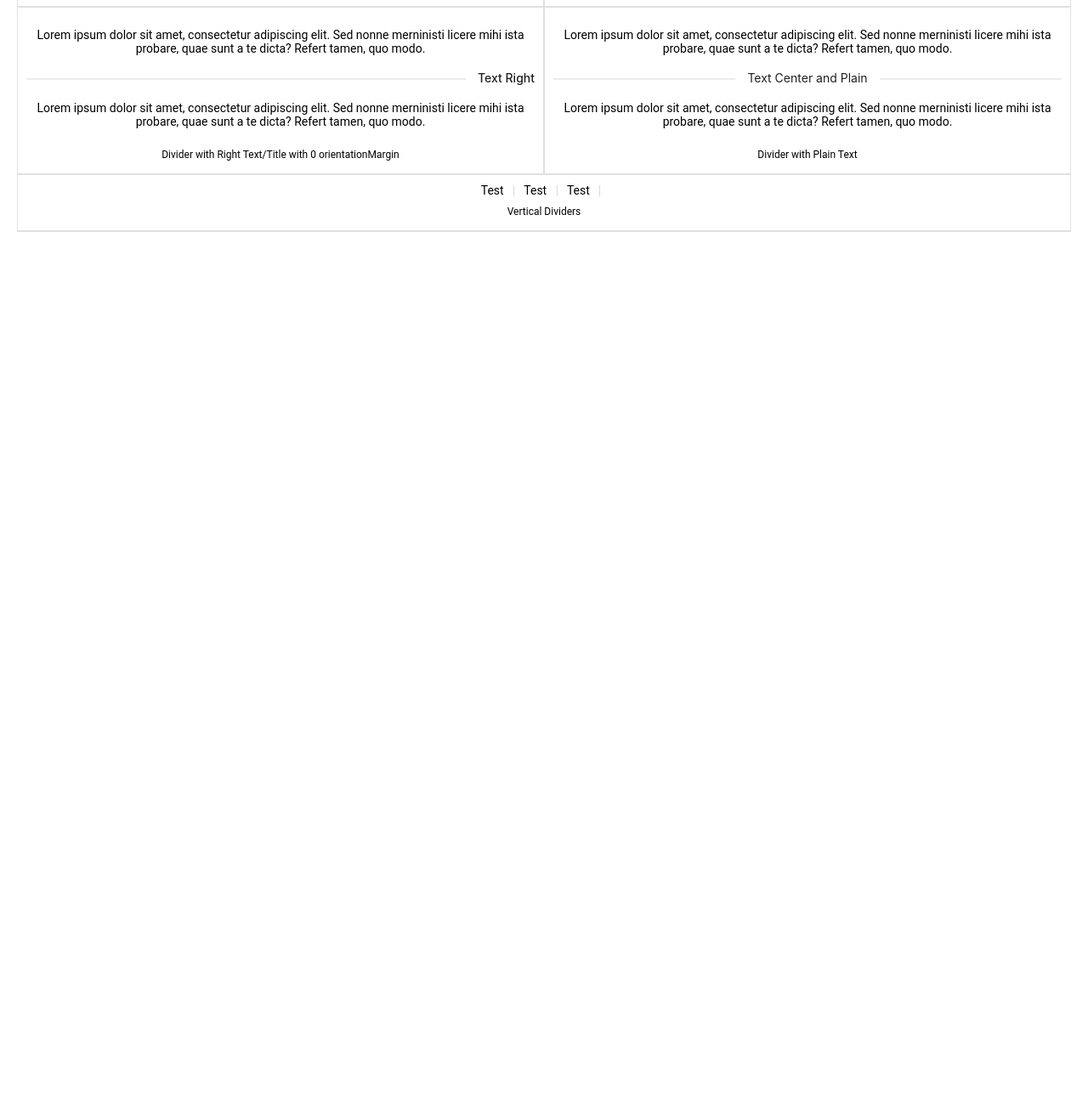
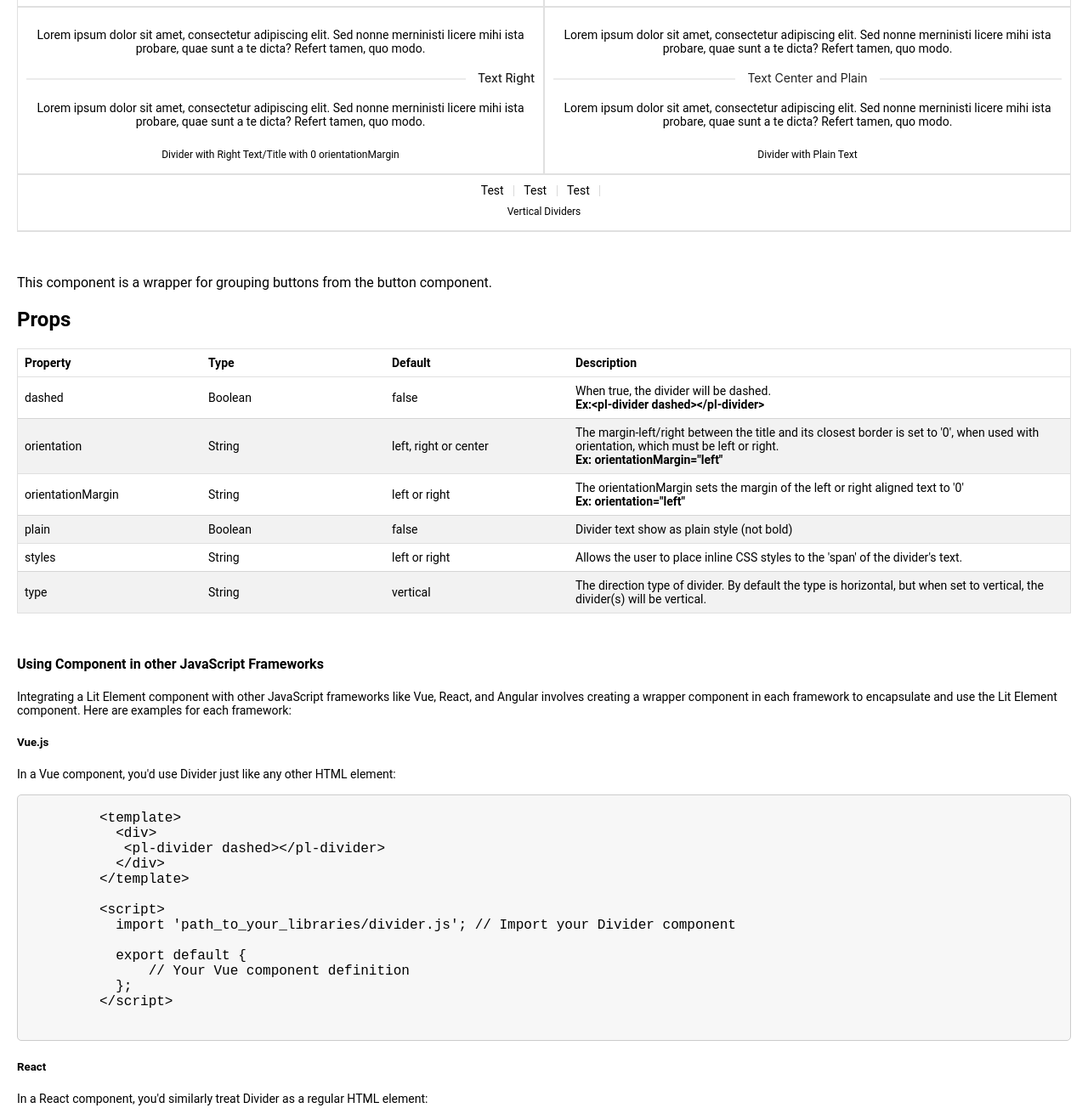
Before and after one commit to mdversion01/Dev, a website with bundled scripts: page lit-component-library/src/components/divider/index.html in a window 1280 px wide. Shown: the part 629-1933 px from the top of the page at 85% size. Before the commit the page ends 922 px from the top, so only its background shows below. Built offline with nearby package versions, Linux system fonts and the light colour scheme.

Commit message:
divider index

```diff
--- a/lit-component-library/src/components/divider/index.html
+++ b/lit-component-library/src/components/divider/index.html
@@ -19,7 +19,7 @@
   <body>
     <div class="title">Divider</div>
     <div class="ex-container">
-      <div class="content-box" style="width: 400px;">
+      <div class="content-box" style="width: 400px">
         <p>
           Lorem ipsum dolor sit amet, consectetur adipiscing elit. Sed nonne
           merninisti licere mihi ista probare, quae sunt a te dicta? Refert
@@ -33,7 +33,7 @@
         </p>
         <div class="context">Divider</div>
       </div>
-      <div class="content-box" style="width: 400px;">
+      <div class="content-box" style="width: 400px">
         <p>
           Lorem ipsum dolor sit amet, consectetur adipiscing elit. Sed nonne
           merninisti licere mihi ista probare, quae sunt a te dicta? Refert
@@ -47,7 +47,7 @@
         </p>
         <div class="context">Divider - Dashed</div>
       </div>
-      <div class="content-box" style="width: 400px;">
+      <div class="content-box" style="width: 400px">
         <p>
           Lorem ipsum dolor sit amet, consectetur adipiscing elit. Sed nonne
           merninisti licere mihi ista probare, quae sunt a te dicta? Refert
@@ -61,7 +61,7 @@
         </p>
         <div class="context">Divider with Center Text/Title</div>
       </div>
-      <div class="content-box" style="width: 400px;">
+      <div class="content-box" style="width: 400px">
         <p>
           Lorem ipsum dolor sit amet, consectetur adipiscing elit. Sed nonne
           merninisti licere mihi ista probare, quae sunt a te dicta? Refert
@@ -75,21 +75,25 @@
         </p>
         <div class="context">Divider with Left Text/Title</div>
       </div>
-      <div class="content-box" style="width: 400px;">
+      <div class="content-box" style="width: 400px">
         <p>
           Lorem ipsum dolor sit amet, consectetur adipiscing elit. Sed nonne
           merninisti licere mihi ista probare, quae sunt a te dicta? Refert
           tamen, quo modo.
         </p>
-        <pl-divider orientation="left" orientationMargin="left">Text Left</pl-divider>
+        <pl-divider orientation="left" orientationMargin="left"
+          >Text Left</pl-divider
+        >
         <p>
           Lorem ipsum dolor sit amet, consectetur adipiscing elit. Sed nonne
           merninisti licere mihi ista probare, quae sunt a te dicta? Refert
           tamen, quo modo.
         </p>
-        <div class="context">Divider with Left Text/Title with 0 orientationMargin</div>
+        <div class="context">
+          Divider with Left Text/Title with 0 orientationMargin
         </div>
-      <div class="content-box" style="width: 400px;">
+      </div>
+      <div class="content-box" style="width: 400px">
         <p>
           Lorem ipsum dolor sit amet, consectetur adipiscing elit. Sed nonne
           merninisti licere mihi ista probare, quae sunt a te dicta? Refert
@@ -103,21 +107,25 @@
         </p>
         <div class="context">Divider with Right Text/Title</div>
       </div>
-      <div class="content-box" style="width: 400px;">
+      <div class="content-box" style="width: 400px">
         <p>
           Lorem ipsum dolor sit amet, consectetur adipiscing elit. Sed nonne
           merninisti licere mihi ista probare, quae sunt a te dicta? Refert
           tamen, quo modo.
         </p>
-        <pl-divider orientation="right" orientationMargin="right">Text Right</pl-divider>
+        <pl-divider orientation="right" orientationMargin="right"
+          >Text Right</pl-divider
+        >
         <p>
           Lorem ipsum dolor sit amet, consectetur adipiscing elit. Sed nonne
           merninisti licere mihi ista probare, quae sunt a te dicta? Refert
           tamen, quo modo.
         </p>
-        <div class="context">Divider with Right Text/Title with 0 orientationMargin</div>
+        <div class="context">
+          Divider with Right Text/Title with 0 orientationMargin
         </div>
-      <div class="content-box" style="width: 400px;">
+      </div>
+      <div class="content-box" style="width: 400px">
         <p>
           Lorem ipsum dolor sit amet, consectetur adipiscing elit. Sed nonne
           merninisti licere mihi ista probare, quae sunt a te dicta? Refert
@@ -133,7 +141,7 @@
         </p>
         <div class="context">Divider with Plain Text</div>
       </div>
-      <div class="content-box" style="width: 400px;">
+      <div class="content-box" style="width: 400px">
         <div class="txt-14">
           Test <pl-divider type="vertical"></pl-divider> Test
           <pl-divider type="vertical"></pl-divider> Test
@@ -145,7 +153,7 @@
     </div>
 
     <!-- Props -->
-    <!-- <div style="margin-top: 50px">
+    <div style="margin-top: 50px">
       <div>
         This component is a wrapper for grouping buttons from the button
         component.
@@ -164,34 +172,66 @@
 
           <tbody>
             <tr>
-              <td>ariaLabel</td>
-              <td>String</td>
-              <td></td>
+              <td>dashed</td>
+              <td>Boolean</td>
+              <td>false</td>
               <td>
-                Changes the default 'aria-label' of 'Button Group' to the
-                inputed value.<br />
+                When true, the divider will be dashed.<br />
                 <span class="example"
-                  >Ex: ariaLabel="This is a button group"</span
+                  >Ex:&#60;pl-divider dashed&#62;&#60;/pl-divider&#62;</span
                 >
               </td>
             </tr>
             <tr>
-              <td>vertical</td>
+              <td>orientation</td>
+              <td>String</td>
+              <td>left, right or center</td>
+              <td>
+                The margin-left/right between the title and its closest border
+                is set to '0', when used with orientation, which must be left or
+                right.<br />
+                <span class="example">Ex: orientationMargin="left"</span>
+              </td>
+            </tr>
+            <tr>
+              <td>orientationMargin</td>
+              <td>String</td>
+              <td>left or right</td>
+              <td>
+                The orientationMargin sets the margin of the left or right
+                aligned text to '0'<br />
+                <span class="example">Ex: orientation="left"</span>
+              </td>
+            </tr>
+            <tr>
+              <td>plain</td>
               <td>Boolean</td>
               <td>false</td>
+              <td>Divider text show as plain style (not bold)</td>
+            </tr>
+            <tr>
+                <td>styles</td>
+                <td>String</td>
+                <td>left or right</td>
                 <td>
-                Changes the default horizontal layout of the button group to a
-                vertical layout.<br />
-                <span class="example">Ex: vertical</span>
+                  Allows the user to place inline CSS styles to the 'span' of the divider's text.<br />
+                </td>
+              </tr>
+              <tr>
+                <td>type</td>
+                <td>String</td>
+                <td>vertical</td>
+                <td>
+                    The direction type of divider. By default the type is horizontal, but when set to vertical, the divider(s) will be vertical.
                 </td>
               </tr>
           </tbody>
         </table>
       </div>
-    </div> -->
+    </div>
 
     <!-- Instructions -->
-    <!-- <div style="margin-top: 50px">
+    <div style="margin-top: 50px">
       <h4>Using Component in other JavaScript Frameworks</h4>
 
       <p>
@@ -203,89 +243,66 @@
 
       <h5>Vue.js</h5>
       <p>
-        In a Vue component, you'd use ButtonGroup just like any other HTML element:
+        In a Vue component, you'd use Divider just like any other HTML element:
       </p>
       <pre>
         <code>
           &#60;template&#62;
             &#60;div&#62;
-                  &#60;button-group :aria-label="ariaLabel" :class-names="classNames"&#62;
-                      &#60;pl-button slot="buttons"&#62;Button 1&#60;/pl-button&#62;
-                      &#60;pl-button slot="buttons"&#62;Button 2&#60;/pl-button&#62;
-                      &#60;pl-button slot="buttons"&#62;Button 3&#60;/pl-button&#62;
-                  &#60;/button-group&#62;
+             &#60;pl-divider dashed&#62;&#60;/pl-divider&#62;
             &#60;/div&#62;
           &#60;/template&#62;
 
           &#60;script&#62;
-          import { defineComponent } from 'vue';
+            import 'path_to_your_libraries/divider.js'; // Import your Divider component
 
-          export default defineComponent({
-            data() {
-              return {
-                ariaLabel: 'Vue Button Group',
-                classNames: 'my-custom-class',
-                vertical: false,
+            export default {
+                // Your Vue component definition
             };
-            },
-          });
           &#60;/script&#62;
-
-
         </code>
       </pre>
 
       <h5>React</h5>
       <p>
-        In a React component, you'd similarly treat ButtonGroup as a regular HTML
+        In a React component, you'd similarly treat Divider as a regular HTML
         element:
       </p>
       <pre>
         <code>
             import React from 'react';
-          import ButtonGroup from 'path-to-button-group'; // Update the import path
+            import 'path_to_your_libraries/divider.js'; // Import your Divider component
 
-          function MyReactComponent() {
-            const ariaLabel = 'React Button Group';
-            const classNames = 'my-custom-class';
-            const vertical = false;
-
+            function App() {
               return (
                 &#60;div&#62;
-                  &#60;ButtonGroup ariaLabel={ariaLabel} classNames={classNames}&#62;
-                      &#60;pl-button slot="buttons"&#62;Button 1&#60;/pl-button&#62;
-                      &#60;pl-button slot="buttons"&#62;Button 2&#60;/pl-button&#62;
-                      &#60;pl-button slot="buttons"&#62;Button 3&#60;/pl-button&#62;
-                  &#60;/ButtonGroup&#62;
+                    &#60;pl-divider dashed&#62;&#60;/pl-divider&#62;
                 &#60;/div&#62;
               );
             }
 
+            export default App;
         </code>
       </pre>
 
       <h5>Angular</h5>
-      <p>In Angular, you'd use ButtonGroup as part of your Angular template:</p>
+      <p>In Angular, you'd use Divider as part of your Angular template:</p>
 
       <pre>
         <code>
-          import { Component } from '@angular/core';
+            // Import the required decorators and other necessary modules
 
             @Component({
               selector: 'app-root',
               template: `
                 &#60;div&#62;
-                &#60;button-group [ariaLabel]="'Angular Button Group'" [classNames]="'my-custom-class'"&#62;
-                    &#60;pl-button slot="buttons"&#62;Button 1&#60;/pl-button&#62;
-                    &#60;pl-button slot="buttons"&#62;Button 2&#60;/pl-button&#62;
-                    &#60;pl-button slot="buttons"&#62;Button 3&#60;/pl-button&#62;
-                &#60;/button-group&#62;
-            &#60;/div>
-            `,
+                    &#60;pl-divider [dashed]="true"&#62;&#60;/pl-divider&#62;
+                &#60;/div&#62;
+              `
             })
-          export class AppComponent {}
-
-
+            export class AppComponent {
+              // Your Angular component logic
+            }
         </code>
       </pre>
 
@@ -300,7 +317,7 @@
         and registered as custom elements, act like native HTML elements that
         these frameworks can understand and interact with.
       </p>
-    </div> -->
+    </div>
 
     <script src="./divider.js" type="module"></script>
     <!-- <script src="../../../node_modules/bootstrap/dist/js/bootstrap.js"></script> -->
```
Lines whose indentation alone changed are shown as unchanged.
